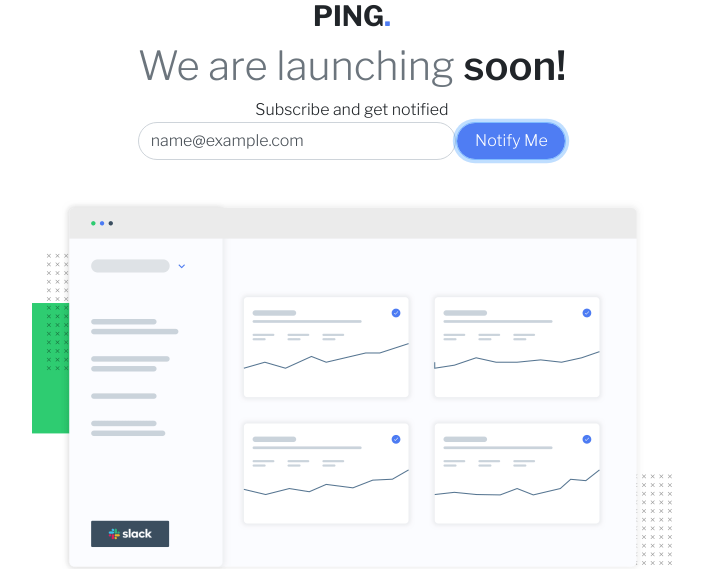
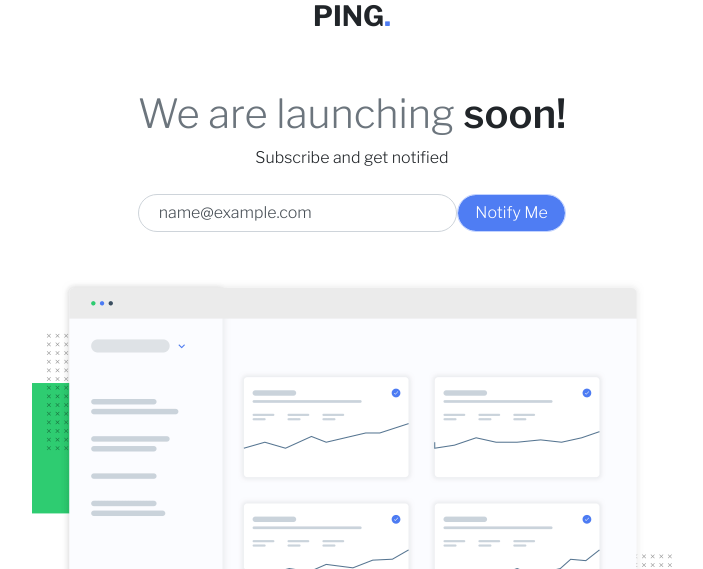
Before and after one commit to kyoung90/Single-Column-Coming-Soon-Page, a plain HTML site: page index.html in a window 1280 px wide. Both pictures are taken after typing "name@example.com" into the empty fields and a click on the input "Notify Me". Shown: the top 569 px of the page, without its empty margins (288-991 px from the left). Drawn offline with nearby package versions, Linux system fonts and the light colour scheme.

Commit message:
remove blue border from input

```diff
--- a/index.css
+++ b/index.css
@@ -54,6 +54,20 @@
 
 .email-input {
   width: 65%;
+  padding-left: 1.25em !important;
+}
+
+.email-input::placeholder {
+  color: hsl(223, 100%, 88%);
+}
+
+input:hover,
+input:active,
+input:focus {
+  outline: 0px !important;
+  -webkit-appearance: none;
+  box-shadow: none !important;
+  border-color: hsl(223, 100%, 88%) !important;
 }
 
 .error-border {
@@ -62,6 +76,9 @@
 
 .error-message {
   color: hsl(354, 100%, 66%);
+  text-align: left;
+  padding-left: 1.25em !important;
+  font-style: italic !important;
 }
 
 .notify-me {
--- a/index.html
+++ b/index.html
@@ -35,17 +35,17 @@
     >
       <h3 class="title">PING<span class='blue'>.</span></h3>
       <div class="header text-center">
-        <h1>
+        <h1 class='pt-5'>
           <span class="launching text-muted">We are launching </span>soon!
         </h1>
         Subscribe and get notified
 
-        <form class="d-flex justify-content-between">
+        <form class="d-flex justify-content-between pt-4">
           <input type='text' placeholder='Your email address...' class='form-control email-input'></input>
           <input type='submit' class='form-control notify-me' value='Notify Me'></input>
 
         </form>
-        <p class="error-message">Please provide a valid email address</p>
+        <p class="error-message pt-2">Please provide a valid email address</p>
       </div>
 
 
```
